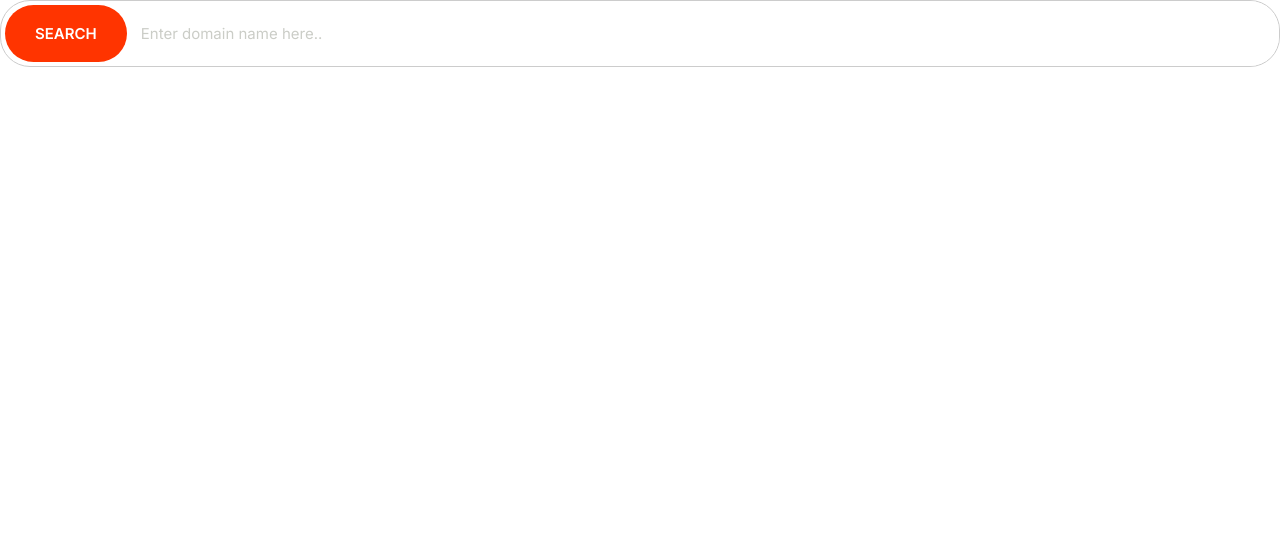
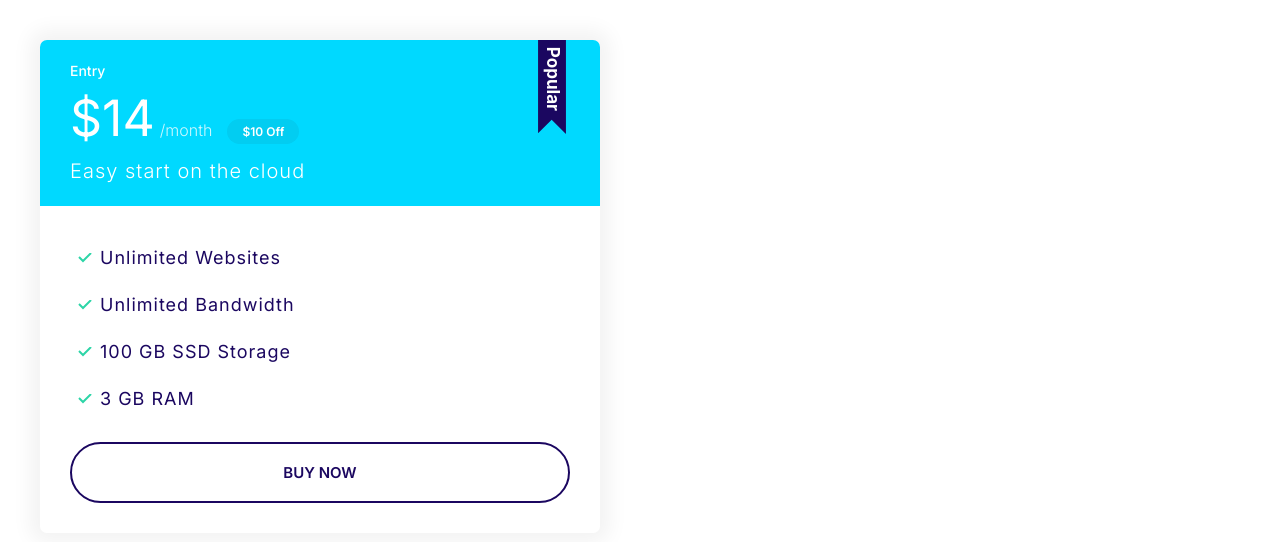
Before and after one commit to yossyoss007/moshify, a plain HTML site: page index.html in a window 1280 px wide. Drawn offline with Linux system fonts and the light colour scheme.

Commit message:
component card and plan

```diff
--- a/css/styles.css
+++ b/css/styles.css
@@ -119,6 +119,7 @@ a {
 
 .badge--small {
   font-size: 1.6rem;
+  padding: 0.5rem 1.5rem;
 }
 
 @media screen and (min-width: 1024px) {
@@ -277,3 +278,86 @@ a {
     font-size: 1.5rem;
   }
 }
+
+/* cards */
+
+.card {
+  border-radius: 7px;
+  box-shadow: 0 0 20px 10px #f3f3f3;
+  overflow: hidden;
+}
+
+.card__header,
+.card__body {
+  padding: 2rem 3rem;
+}
+
+.card--primary .card__header {
+  background: var(--color-primary);
+  color: #fff;
+}
+.card--secondary .card__header {
+  background: var(--color-secondary);
+  color: #fff;
+}
+
+.card--secondary .badge--secondary {
+  background: #02cdf1;
+}
+
+/* plans */
+
+.plan__name {
+  color: #fff;
+  margin: 0;
+  font-weight: 500;
+  font-size: 2.4rem;
+}
+
+.plan__price {
+  font-size: 6rem;
+}
+
+.plan__billing-cycle {
+  font-size: 2.4rem;
+  font-weight: 300;
+  opacity: 0.8;
+  margin-right: 1rem;
+}
+
+.plan__description {
+  font-size: 2rem;
+  font-weight: 300;
+  letter-spacing: 1px;
+  display: block;
+}
+
+.plan .list__item {
+  margin-bottom: 2rem;
+  letter-spacing: 1px;
+}
+
+.plan--popular .card__header {
+  position: relative;
+}
+
+.plan--popular .card__header::before {
+  content: url(../images/popular.svg);
+  display: inline-block;
+  width: 40px;
+  position: absolute;
+  top: -6px;
+  right: 5%;
+}
+
+@media screen and (min-width: 1024px) {
+  .plan__name {
+    font-size: 1.4rem;
+  }
+  .plan__price {
+    font-size: 5rem;
+  }
+  .plan__billing-cycle {
+    font-size: 1.6rem;
+  }
+}
--- a/index.html
+++ b/index.html
@@ -7,16 +7,34 @@
     <link rel="preconnect" href="https://fonts.googleapis.com" />
     <link rel="preconnect" href="https://fonts.gstatic.com" crossorigin />
     <link
-      href="https://fonts.googleapis.com/css2?family=Inter:wght@400;600;700&display=swap"
+      href="https://fonts.googleapis.com/css2?family=Inter:wght@300;400;500;600;700&display=swap"
       rel="stylesheet"
     />
     <link rel="stylesheet" href="css/normalize.css" />
     <link rel="stylesheet" href="css/styles.css" />
   </head>
   <body>
-    <div class="input-group">
-      <button class="btn btn--accent">Search</button>
-      <input type="text" class="input" placeholder="Enter domain name here.." />
+    <div style="width: 50%; padding: 4rem">
+      <div class="plan plan--popular">
+        <div class="card card--secondary">
+          <header class="card__header">
+            <h3 class="plan__name">Entry</h3>
+            <span class="plan__price">$14</span>
+            <span class="plan__billing-cycle">/month</span>
+            <span class="badge badge--secondary badge--small">$10 Off</span>
+            <span class="plan__description">Easy start on the cloud</span>
+          </header>
+          <div class="card__body">
+            <ul class="list list--tick">
+              <li class="list__item">Unlimited Websites</li>
+              <li class="list__item">Unlimited Bandwidth</li>
+              <li class="list__item">100 GB SSD Storage</li>
+              <li class="list__item">3 GB RAM</li>
+            </ul>
+            <button class="btn btn--outline btn--block">Buy Now</button>
+          </div>
+        </div>
+      </div>
     </div>
   </body>
 </html>
```
Also changed, not shown: components/cardAndPlan.html (added, +24 -0 lines), images/popular.svg (added).
